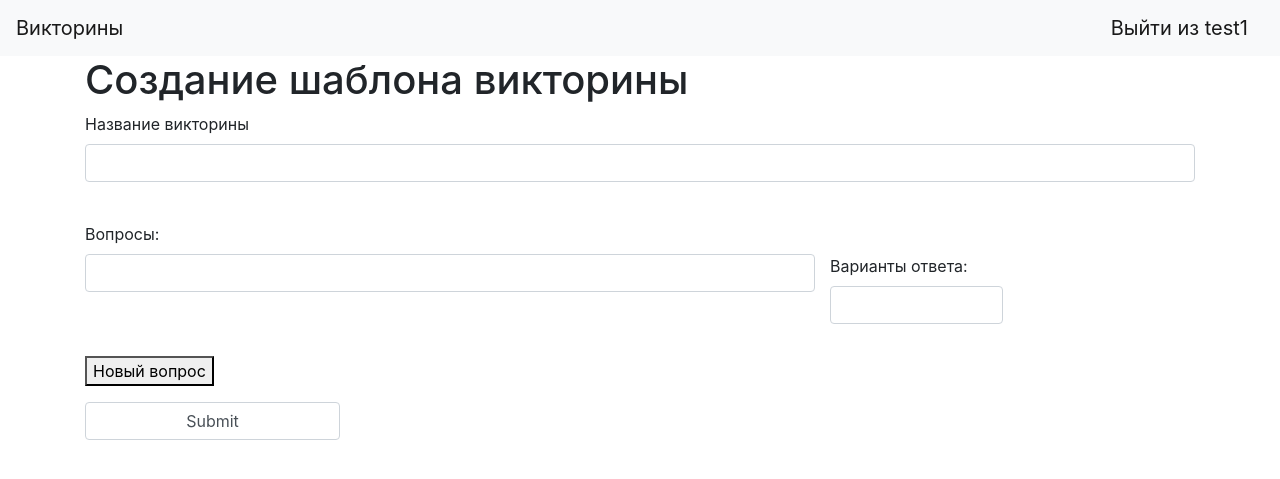
After one commit to Sharomov22/quiz, a Flask app: page /new_quiz in a window 1280 px wide. The commit adds this page. Shown: the top 479 px of the page. Run offline with Flask 3, Linux system fonts and the light colour scheme; a user stored in the database is signed in; some libraries are stand-ins or nearby versions.

Commit message:
Работа с созданием динамической формы(пока не работает)

```diff
--- /dev/null
+++ b/forms/new_quiz_form.py
@@ -0,0 +1,16 @@
+from flask_wtf import FlaskForm
+from wtforms import StringField, FieldList, FormField
+from wtforms import  SubmitField
+from wtforms.validators import DataRequired
+
+
+class PhoneForm(FlaskForm):
+    class Meta:
+        csrf = False  # это подформа, csrf не нужен
+    question = StringField('Вопрос', validators=[DataRequired()])
+    answer = StringField('Ответ', validators=[DataRequired()])
+
+class NewQuizForm(FlaskForm):
+    title = StringField('Название викторины', validators=[DataRequired()])
+    questions = FieldList(FormField(PhoneForm), min_entries=1)
+    submit = SubmitField('Применить')
--- a/main.py
+++ b/main.py
@@ -1,10 +1,11 @@
-from flask import Flask, render_template, redirect
+from flask import Flask, render_template, redirect, request
 from data import db_session
-from forms.loginform import LoginForm
-from forms.roomform import RoomForm
-from forms.registerform import RegisterForm
+from forms.login_form import LoginForm
+from forms.room_form import RoomForm
+from forms.register_form import RegisterForm
+from forms.new_quiz_form import NewQuizForm
 from data.users import User
-from flask_login import login_user, LoginManager, logout_user, login_required
+from flask_login import login_user, LoginManager, logout_user, login_required, current_user
 
 app = Flask(__name__)
 login_manager = LoginManager()
@@ -48,7 +49,7 @@ def main():
                                    form=form)
         return render_template('login.html', title='Авторизация', form=form)
 
-    @app.route('/register')
+    @app.route('/register', methods=['GET', 'POST'])
     def reqister():
         form = RegisterForm()
         if form.validate_on_submit():
@@ -61,6 +62,10 @@ def main():
                 return render_template('register.html', title='Регистрация',
                                        form=form,
                                        message="Такой пользователь уже есть")
+            if len(form.password) > 32 or len(form.login) > 32 or len(form.nickname) > 32:
+                return render_template('register.html', title='Регистрация',
+                                       form=form,
+                                       message="Превышен лимит в 32 символа на строку")
             user = User(
                 nickname=form.nickname.data,
                 login=form.login.data,
@@ -71,6 +76,20 @@ def main():
             return redirect('/login')
         return render_template('register.html', title='Регистрация', form=form)
 
+    @app.route('/new_quiz', methods=['GET', 'POST'])
+    @login_required
+    def new_quiz():
+        form = NewQuizForm()
+        if request.method == 'POST':
+            for number, type_ in zip(
+                    request.form.getlist('question'),
+                    request.form.getlist('answer')
+            ):
+                if number:
+                    print(f'Phone number: {number} ({type_})')
+        return render_template('new_quiz.html', title='Добавление викторины',
+                               form=form)
+
     app.run(port=8080, host='127.0.0.1')
 
 
--- a/templates/index.html
+++ b/templates/index.html
@@ -26,8 +26,8 @@
     {% endfor %}
     </p>
     <p>{{ form.submit(type="submit", class="btn btn-primary") }}</p>
+    <p>
     {% if current_user.is_authenticated %}
-    <p>
         <a class="btn btn-primary" href="/new_quiz">Создать шаблон викторины</a>
         <a class="btn btn-warning" href="/host_room">Создать комнату</a>
     </p>
--- a/templates/login.html
+++ b/templates/login.html
@@ -23,5 +23,8 @@
     {% endfor %}
     </p>
     <p>{{ form.submit(type="submit", class="btn btn-primary") }}</p>
+    {% if message %}
+    <div class="alert alert-warning" role="alert"> {{ message }}</div>
+    {% endif %}
 </form>
 {% endblock %}
--- /dev/null
+++ b/templates/new_quiz.html
@@ -0,0 +1,58 @@
+{% extends "base.html" %}
+
+{% block content %}
+<form action="" method="post">
+    <h1>Создание шаблона викторины</h1>
+    {{ form.hidden_tag() }}
+    <p>
+        {{ form.title.label }}<br>
+        {{ form.title(class="form-control") }}<br>
+        {% for error in form.title.errors %}
+            <p class="alert alert-danger" role="alert">
+                {{ error }}
+            </p>
+        {% endfor %}
+    <div class="mb-3">
+      <label for="question" class="form-label">Вопросы:</label>
+      <div id="questionFields">
+        <div class="StringField">
+          <div class="row mb-2">
+            <div class="col-8">
+              <input type="text" class="form-control" name="question" />
+            </div>
+            <div class="mb-3">
+      <label for="answer" class="form-label">Варианты ответа:</label>
+      <div id="answerFields">
+        <div class="StringField">
+          <div class="row mb-2">
+            <div class="col-8">
+              <input type="text" class="form-control" name="answer" />
+            </div>
+          </div>
+        </div>
+      </div>
+          </div>
+        </div>
+      </div>
+          </div>
+      <div class="form-text">
+        <button onclick="javascript:return addQuestion()">Новый вопрос</button>
+      </div>
+    </div>
+    <div class="row form-group">
+      <div class="col-3">
+        <input type="submit" class="form-control" value="Submit" />
+      </div>
+    </div>
+    </form>
+<script>
+      function addQuestion() {
+        const firstQuestion = document.querySelector('.phoneField');
+        const newQuestion = document.createElement('div');
+        newQuestion.classList.add('StringField');
+        newQuestion.innerHTML = firstQuestion.innerHTML;
+        document.getElementById('questionFields').appendChild(newQuestion);
+        document.querySelector('.questionField:last-child input').focus();
+      }
+    </script>
+{% endblock %}
--- a/templates/register.html
+++ b/templates/register.html
@@ -2,7 +2,7 @@
 
 {% block content %}
 <h1>Регистрация</h1>
-<form action="" method="post">
+<form action="" method="post" >
     {{ form.hidden_tag() }}
     <p>
         {{ form.login.label }}<br>
@@ -41,6 +41,8 @@
         {% endfor %}
     </p>
     <p>{{ form.submit(type="submit", class="btn btn-primary") }}</p>
-    {{message}}
+    {% if message %}
+    <div class="alert alert-warning" role="alert"> {{ message }}</div>
+    {% endif %}
 </form>
 {% endblock %}
```
Also changed, not shown: db/quiz.db, forms/login_form.py (renamed from forms/loginform.py), forms/register_form.py (renamed from forms/registerform.py), forms/room_form.py (renamed from forms/roomform.py).
